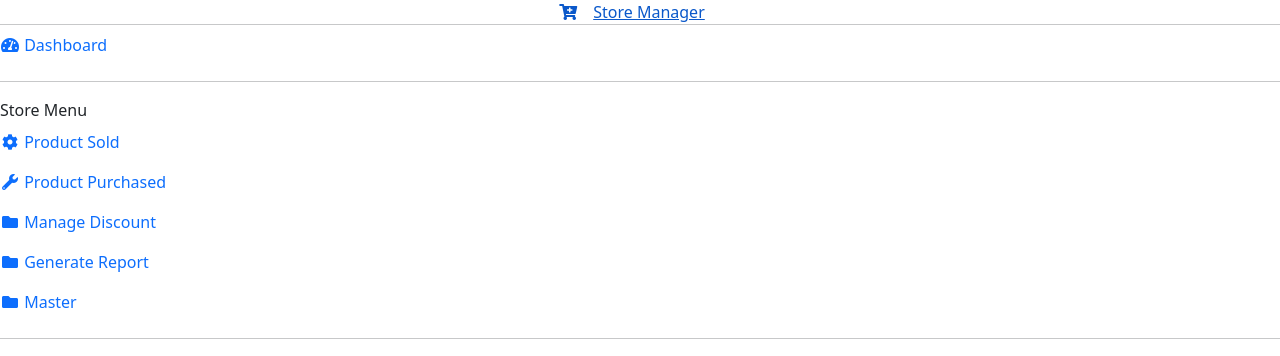
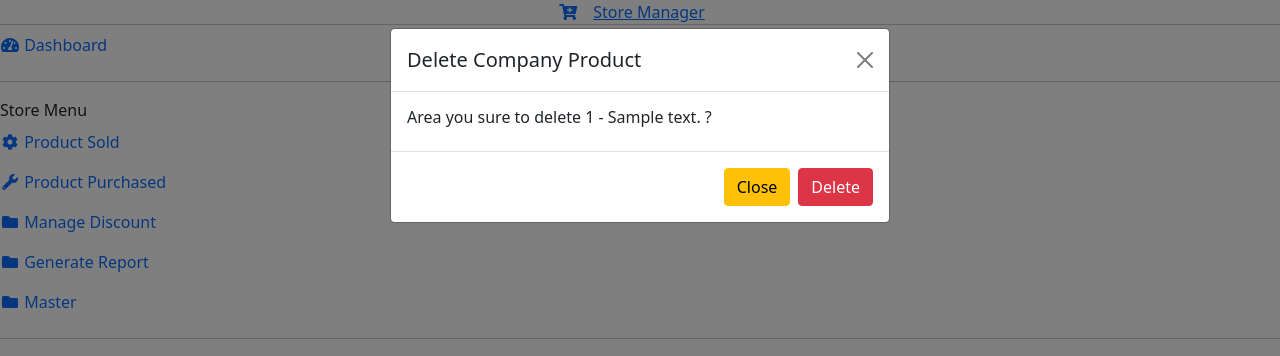
Before and after one commit to obikastanya/store_manager, a Flask app: page /company in a window 1280 px wide, after a click on "Delete". Shown: the top 356 px of the page. Run offline with Flask 2, Linux system fonts and the light colour scheme; tables that the repository leaves empty hold one stand-in row (values such as "Sample post"); some libraries are stand-ins or nearby versions.

Commit message:
[add] delete company feature, both api and ui

```diff
--- a/application/master/company/companyController.py
+++ b/application/master/company/companyController.py
@@ -42,6 +42,15 @@ class CompanyController:
             return Response.statusAndMsg(msg='Data successfully updated' )
         except:
             return Response.statusAndMsg(False,'Update data failed' )
+    def deleteData(self):
+        try:
+            dataFromRequest=ParameterHandler().getDeleteIdCompanyFromRequests()
+            if not ValidationHandler().isParamDeleteValid(dataFromRequest):
+                return Response.statusAndMsg(False,'Data is not valid, delete process has been canceled' )
+            DataHandler().deleteData(dataFromRequest)
+            return Response.statusAndMsg(msg='Data successfully removed' )
+        except:
+            return Response.statusAndMsg(False,'Data failed to removed' )
 
 
 class DataHandler:
@@ -49,10 +58,11 @@ class DataHandler:
         objectToInsert=Company(**dataFromRequest)
         db.session.add(objectToInsert)
         db.session.commit()
-    # def deleteData(self, paramFromRequest):
-    #     objectToDelete=CategoryProduct.query.filter_by(msc_id=paramFromRequest.get('msc_id'))
-    #     db.session.delete(objectToDelete[0])
-    #     db.session.commit()
+
+    def deleteData(self, paramFromRequest):
+        objectToDelete=Company.query.filter_by(mscp_id=paramFromRequest.get('mscp_id'))
+        db.session.delete(objectToDelete[0])
+        db.session.commit()
 
     def updateData(self, dataFromRequest):
         categoryProduct=Company.query.filter_by(mscp_id=dataFromRequest.get('mscp_id')).first()
@@ -160,6 +170,8 @@ class ParameterHandler:
             'mscp_id':request.json.get('company_id')
         }
         return parameterFromRequest
+    def getDeleteIdCompanyFromRequests(self):
+        return self.getSearchParameterFromRequest()
 
 
 class ValidationHandler:
@@ -188,4 +200,7 @@ class ValidationHandler:
 
     def isParamInsertValid(self, dataFromRequest):
         return self.isCompanyValid(dataFromRequest)
+
+    def isParamDeleteValid(self, paramFromRequest):
+        return self.isParamSearchValid(paramFromRequest)
     # Handle validation
--- a/static/app_module/company_view.js
+++ b/static/app_module/company_view.js
@@ -2,8 +2,8 @@
 class DatatableAttributes {
     buttonEdit = `<button type="button" class="btn btn-warning btn-edit-company"
                     onclick="new ModalForm().showModalCompany('id_modal_for_edit')" value="_data_">Edit</button>`
-    buttonDelete = `<button type="button" class="btn btn-danger btn-delete-category-product"
-                    onclick="new ModalForm().showModalCategoryProduct('id_modal_for_delete')" value="_data_"
+    buttonDelete = `<button type="button" class="btn btn-danger btn-delete-company"
+                    onclick="new ModalForm().showModalCompany('id_modal_for_delete')" value="_data_"
                     >Delete</button>`
     buttonCreateNewData = `<button type="button" class="btn btn-success"
                             onclick="new ModalForm().showModalCompany('id_modal_for_add_new_data')" data="_data_"
@@ -84,7 +84,7 @@ class ModalButtonEvent {
     bindEvent() {
         const buttonSaveNewData = document.querySelector( '#new_data_save_button_id' )
         const buttonSaveChanges = document.querySelector( '#button_save_updated_data' )
-        const buttonDeleteCategory = document.querySelector( '#button_delete_category' )
+        const buttonDeleteCategory = document.querySelector( '#button_delete_company' )
         buttonSaveNewData.addEventListener( 'click', this.saveCompany )
         buttonSaveChanges.addEventListener( 'click', this.saveUpdatedCompany )
         buttonDeleteCategory.addEventListener( 'click', this.deleteCategory )
@@ -115,10 +115,10 @@ class ModalButtonEvent {
         const validationResult = new FormValidation().validateDeleteParameter( deleteParameter )
         if ( !validationResult.isValid ) {
             new Alert().showWarning( validationResult.message )
-            new ModalForm().enableFormButton( '#button_delete_category' )
+            new ModalForm().enableFormButton( '#button_delete_company' )
             return
         }
-        new ModalForm().disableFormButton( '#button_delete_category' )
+        new ModalForm().disableFormButton( '#button_delete_company' )
         new Ajax().deleteCategory( deleteParameter )
 
     }
@@ -126,8 +126,8 @@ class ModalButtonEvent {
         datatableCategoryProduct.on( 'click', '.btn-edit-company', function ( e ) {
             new Ajax().getCompanyById( e.target.value )
         } )
-        datatableCategoryProduct.on( 'click', '.btn-delete-category-product', function ( e ) {
-            new Ajax().getCategoryByIdForDeleteActions( e.target.value )
+        datatableCategoryProduct.on( 'click', '.btn-delete-company', function ( e ) {
+            new Ajax().getCompanyByIdForDeleteActions( e.target.value )
         } )
     }
 }
@@ -163,9 +163,9 @@ class ModalForm {
         $( '#' + idModal ).modal( 'show' )
     }
     setDeleteConfirmMessage( formValues ) {
-        const confirmMessage = `Apakah Anda yakin akan menghapus data ${ formValues.category_id } - ${ formValues.category } ?`
+        const confirmMessage = `Area you sure to delete ${ formValues.company_id } - ${ formValues.company } ?`
         document.getElementById( 'delete_confirm_massage_id' ).innerHTML = confirmMessage
-        document.getElementById( 'delete_confirm_massage_id' ).value = formValues.category_id
+        document.getElementById( 'delete_confirm_massage_id' ).value = formValues.company_id
     }
     hideModalCompany( idModal ) {
         // The modal wont hide if we use pure javascript, the only way to make it work is using jquery.
@@ -201,7 +201,7 @@ class FormData {
     }
     getDeleteConfirmValues() {
         let formValues = {
-            category_id: document.getElementById( 'delete_confirm_massage_id' ).value
+            company_id: document.getElementById( 'delete_confirm_massage_id' ).value
         }
         return formValues
     }
@@ -278,8 +278,8 @@ class Ajax {
             .then( onSuccess )
             .catch( onFail )
     }
-    getCategoryByIdForDeleteActions( categoryId ) {
-        const payload = this.createPayload( 'POST', { 'category_id': categoryId } )
+    getCompanyByIdForDeleteActions( companyId ) {
+        const payload = this.createPayload( 'POST', { 'company_id': companyId } )
         const onSuccess = ( response ) => {
             if ( !response.data.length ) new Alert().failedAjax( response.msg );
             let recordValues = response.data[ 0 ]
@@ -291,7 +291,7 @@ class Ajax {
         const onFail = ( error ) => {
             new Alert().error()
         }
-        fetch( '/category_product_api_search', payload )
+        fetch( '/company_api_search', payload )
             .then( response => response.json() )
             .then( onSuccess )
             .catch( onFail )
@@ -334,9 +334,9 @@ class Ajax {
             new Alert().error()
         }
         const onFinal = () => {
-            new ModalForm().enableFormButton( '#button_delete_category' )
+            new ModalForm().enableFormButton( '#button_delete_company' )
         }
-        fetch( '/category_product_api', payload )
+        fetch( '/company_api', payload )
             .then( response => response.json() )
             .then( onSuccess )
             .catch( onFail )
@@ -385,8 +385,8 @@ class FormValidation {
         return this.validateResult( 'Data is valid', true )
     }
     validateDeleteParameter( deleteParameter ) {
-        if ( !deleteParameter.category_id || deleteParameter.category_id.length < 0 ) {
-            return this.validateResult( 'Category Id doesnt found' )
+        if ( !deleteParameter.company_id || deleteParameter.company_id.length < 0 ) {
+            return this.validateResult( 'Company Id doesnt found' )
         }
         return this.validateResult( 'Data is valid', true )
     }
@@ -400,7 +400,7 @@ const runScript = () => {
     const modalButtonEvent = new ModalButtonEvent()
     $( document ).ready( function () {
         api.initiateDatatable()
-        // modalForm.registerModalButtonEvent()
+        modalForm.registerModalButtonEvent()
         modalForm.registerModalDefaultEvent()
         modalButtonEvent.bindEvent()
     } )
--- a/templates/master/company.html
+++ b/templates/master/company.html
@@ -65,11 +65,11 @@
                 <button type="button" class="btn-close" data-dismiss="modal" aria-label="Close"></button>
             </div>
             <div class="modal-body">
-                <h6 id="delete_confirm_massage_id">Are you sure  to delete data? ?</h6>
+                <h6 id="delete_confirm_massage_id">Are you sure  to this delete data ?</h6>
             </div>
             <div class="modal-footer">
                 <button type="button" class="btn btn-warning" data-dismiss="modal">Close</button>
-                <button type="button" class="btn btn-danger" id="button_delete_category">Delete</button>
+                <button type="button" class="btn btn-danger" id="button_delete_company">Delete</button>
             </div>
         </div>
     </div>
```
Also changed, not shown: test/master/company_test.py (+16 -0 lines).
